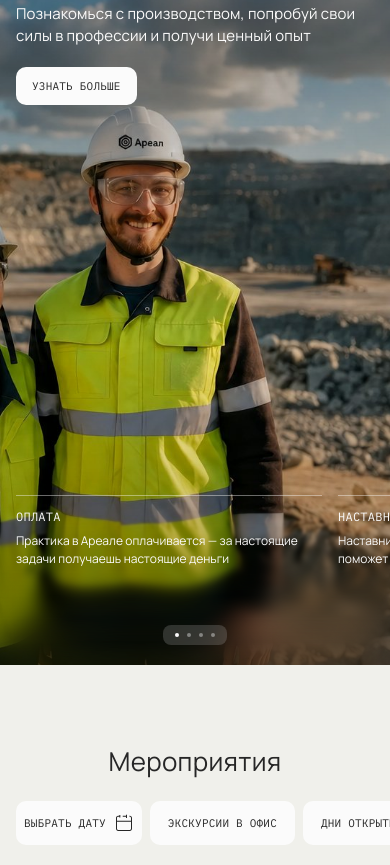
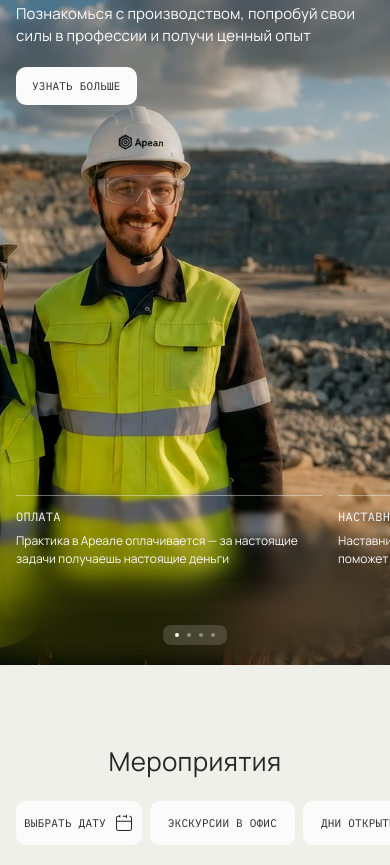
Before and after one commit to cake219133/areal-site, a plain HTML site: page index.html in a window 390 px wide. Shown: the part 1867-2732 px from the top of the page. Drawn offline with Linux system fonts and the light colour scheme.

Commit message:
Fix the tablet blur falloff and keep Why cards above photos.
On tablet and mobile the track scrim covered the whole slide, so the bottom read as a hard dark band. The blur now eases from 0 to 64px inside the bottom zone and the tint fades in with it. Why photos sit under the cards so the portrait no longer covers the card text.

Co-authored-by: cake219133 <cake219133@users.noreply.github.com>

```diff
--- a/styles.css
+++ b/styles.css
@@ -93,6 +93,9 @@ h1,h2,h3,p{margin:0;font-weight:400}
 .why__stage{position:absolute;inset:0}
 .why-el{position:absolute;left:0;top:0;border-radius:var(--radius);overflow:hidden;will-change:transform,opacity;
   transition:transform var(--slide-ms) var(--ease-out),opacity var(--slide-ms) var(--ease-out)}
+/* photos stay under cards so a picture never covers card text (every step / breakpoint) */
+.why-ph{z-index:1}
+.why-card{z-index:2}
 .why-el.no-anim{transition:none}
 .why-el img{position:absolute;max-width:none}
 .why-el .cov{inset:0;width:100%;height:100%;object-fit:cover}
@@ -427,8 +430,47 @@ h1,h2,h3,p{margin:0;font-weight:400}
 .trk__blur i:nth-child(6){-webkit-backdrop-filter:blur(calc(var(--blur-max)/4));backdrop-filter:blur(calc(var(--blur-max)/4));-webkit-mask:linear-gradient(#0000 62.5%,#000 75%,#000 87.5%,#0000 100%);mask:linear-gradient(#0000 62.5%,#000 75%,#000 87.5%,#0000 100%)}
 .trk__blur i:nth-child(7){-webkit-backdrop-filter:blur(calc(var(--blur-max)/2));backdrop-filter:blur(calc(var(--blur-max)/2));-webkit-mask:linear-gradient(#0000 75%,#000 87.5%,#000 100%);mask:linear-gradient(#0000 75%,#000 87.5%,#000 100%)}
 .trk__blur i:nth-child(8){-webkit-backdrop-filter:blur(var(--blur-max));backdrop-filter:blur(var(--blur-max));-webkit-mask:linear-gradient(#0000 87.5%,#000 100%);mask:linear-gradient(#0000 87.5%,#000 100%)}
-@media (max-width:1023px){.trk__blur{--blur-h:230px;--blur-max:64px}}
-@media (max-width:599px){.trk__blur{--blur-h:186px;--blur-max:64px}}
+/* tablet / mobile only: blur 0 at the top of the zone → 64px at the bottom.
+   Radii are spaced so the heavy blur eases in, instead of a late cliff of 32–64px.
+   The full-card .trk__dark bottom stop is pulled up off this zone; the scrim below
+   fades in from transparent so the top of the zone stays crisp. Desktop rules above
+   are unchanged. */
+@media (max-width:1023px){
+  .trk__blur{--blur-h:230px;--blur-max:64px}
+  .trk__blur i{-webkit-mask-repeat:no-repeat;mask-repeat:no-repeat;-webkit-mask-size:100% 100%;mask-size:100% 100%}
+  .trk__blur i:nth-child(1){-webkit-backdrop-filter:blur(2px);backdrop-filter:blur(2px);
+    -webkit-mask-image:linear-gradient(to bottom,transparent 0%,#000 12%,#000 20%,transparent 36%);
+    mask-image:linear-gradient(to bottom,transparent 0%,#000 12%,#000 20%,transparent 36%)}
+  .trk__blur i:nth-child(2){-webkit-backdrop-filter:blur(5px);backdrop-filter:blur(5px);
+    -webkit-mask-image:linear-gradient(to bottom,transparent 14%,#000 28%,#000 38%,transparent 52%);
+    mask-image:linear-gradient(to bottom,transparent 14%,#000 28%,#000 38%,transparent 52%)}
+  .trk__blur i:nth-child(3){-webkit-backdrop-filter:blur(10px);backdrop-filter:blur(10px);
+    -webkit-mask-image:linear-gradient(to bottom,transparent 28%,#000 42%,#000 52%,transparent 66%);
+    mask-image:linear-gradient(to bottom,transparent 28%,#000 42%,#000 52%,transparent 66%)}
+  .trk__blur i:nth-child(4){-webkit-backdrop-filter:blur(18px);backdrop-filter:blur(18px);
+    -webkit-mask-image:linear-gradient(to bottom,transparent 42%,#000 56%,#000 66%,transparent 80%);
+    mask-image:linear-gradient(to bottom,transparent 42%,#000 56%,#000 66%,transparent 80%)}
+  .trk__blur i:nth-child(5){-webkit-backdrop-filter:blur(28px);backdrop-filter:blur(28px);
+    -webkit-mask-image:linear-gradient(to bottom,transparent 54%,#000 68%,#000 78%,transparent 92%);
+    mask-image:linear-gradient(to bottom,transparent 54%,#000 68%,#000 78%,transparent 92%)}
+  .trk__blur i:nth-child(6){-webkit-backdrop-filter:blur(40px);backdrop-filter:blur(40px);
+    -webkit-mask-image:linear-gradient(to bottom,transparent 64%,#000 78%,#000 88%,transparent 100%);
+    mask-image:linear-gradient(to bottom,transparent 64%,#000 78%,#000 88%,transparent 100%)}
+  .trk__blur i:nth-child(7){-webkit-backdrop-filter:blur(52px);backdrop-filter:blur(52px);
+    -webkit-mask-image:linear-gradient(to bottom,transparent 74%,#000 88%,#000 94%,transparent 100%);
+    mask-image:linear-gradient(to bottom,transparent 74%,#000 88%,#000 94%,transparent 100%)}
+  .trk__blur i:nth-child(8){-webkit-backdrop-filter:blur(64px);backdrop-filter:blur(64px);
+    -webkit-mask-image:linear-gradient(to bottom,transparent 78%,#000 100%);
+    mask-image:linear-gradient(to bottom,transparent 78%,#000 100%)}
+  .trk__blur::after{content:"";position:absolute;inset:0;pointer-events:none;
+    background:linear-gradient(to bottom,rgba(0,0,0,0) 0%,rgba(0,0,0,.16) 46%,rgba(0,0,0,.42) 100%)}
+  .trk__dark{inset:0 0 auto 0;height:calc(100% - 230px);
+    background:linear-gradient(to bottom,rgba(0,0,0,.34) 0%,rgba(0,0,0,.12) 32%,rgba(0,0,0,0) 100%)}
+}
+@media (max-width:599px){
+  .trk__blur{--blur-h:186px;--blur-max:64px}
+  .trk__dark{height:calc(100% - 186px)}
+}
 
 /* tablet/mobile: "Выбери свое" label above the sticky tabs (as in the 768/375 frames) */
 @media (max-width:1023px){
```
